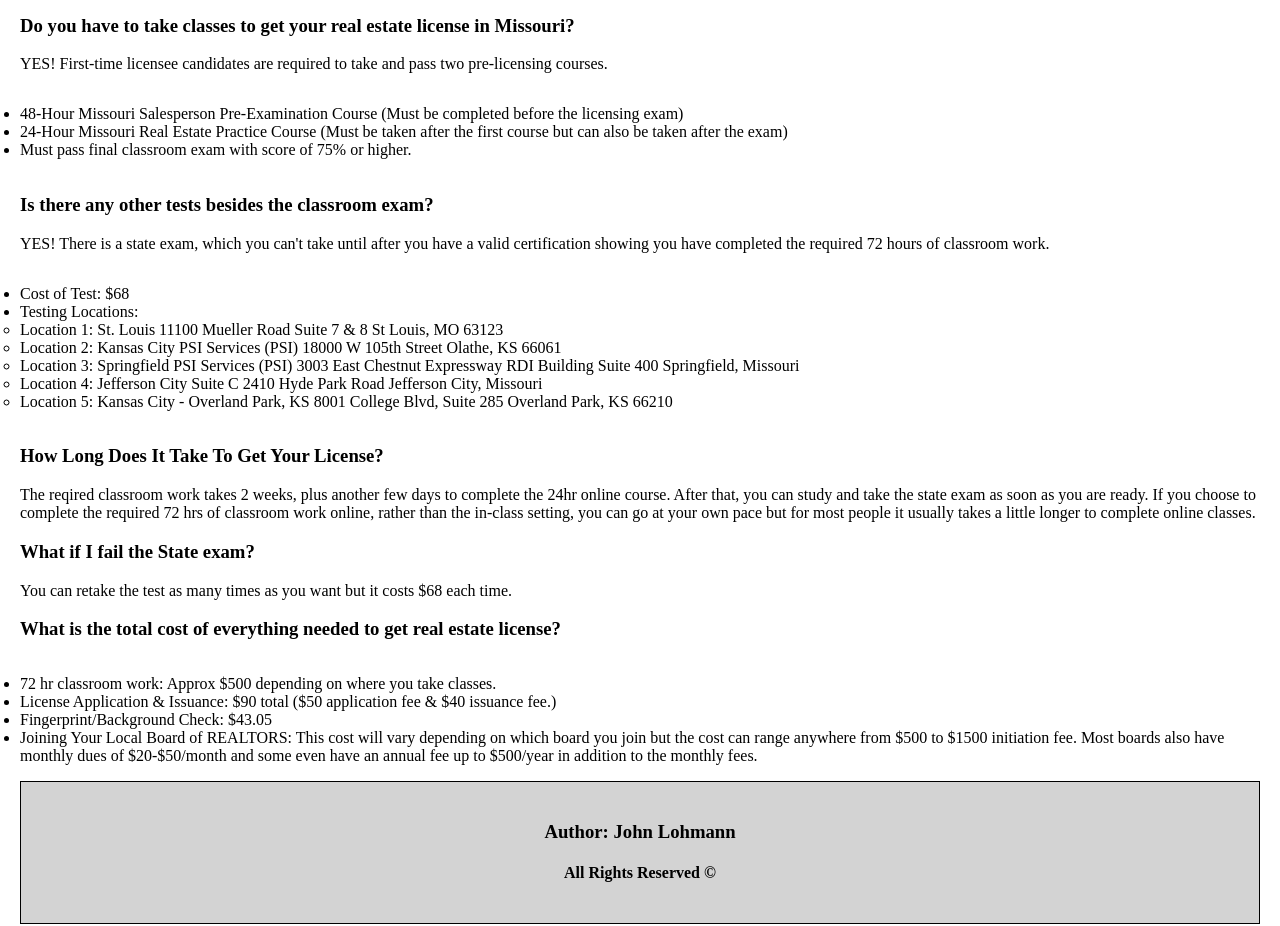
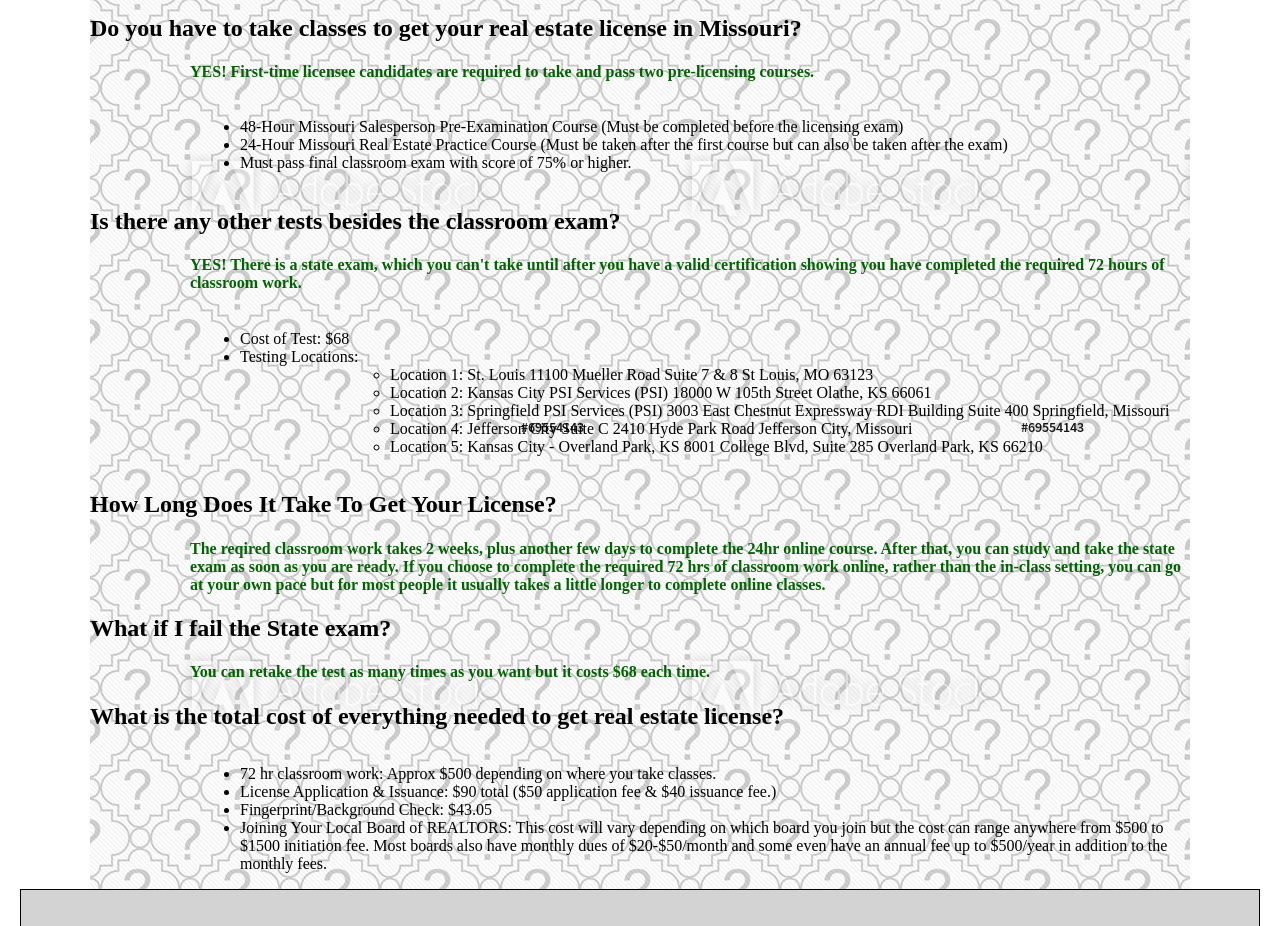
Before and after one commit to JWL1985/html-me-something, a plain HTML site: page faqs.html in a window 1280 px wide. Shown: the part 316-1242 px from the top of the page. Drawn offline with Linux system fonts and the light colour scheme.

Commit message:
NEW Final Draft html-me-something

```diff
--- a/faqs.html
+++ b/faqs.html
@@ -16,18 +16,22 @@
         </div>
         <div class= "faqs">
             <h1>Frequently Asked Questions</h1>
-            <h3>Do you have to take classes to get your real estate license in Missouri?</h3>
-                <p>
-                    YES! First-time licensee candidates are required to take and pass two pre-licensing courses.
+            <h2>Do you have to take classes to get your real estate license in Missouri?</h2>
+            <h4>
+                YES! First-time licensee candidates are required to take and pass two pre-licensing courses.
+            </h4>
+                <div>
                     <ul>
                         <li>48-Hour Missouri Salesperson Pre-Examination Course (Must be completed before the licensing exam)</li>
                         <li>24-Hour Missouri Real Estate Practice Course (Must be taken after the first course but can also be taken after the exam)</li>
                         <li>Must pass final classroom exam with score of 75% or higher. </li>
                     </ul>
-                </p>
-            <h3>Is there any other tests besides the classroom exam?</h3>
-                <p>
-                    YES! There is a state exam, which you can't take until after you have a valid certification showing you have completed the required 72 hours of classroom work.
+                </div>
+            <h2>Is there any other tests besides the classroom exam?</h2>
+            <h4>
+                YES! There is a state exam, which you can't take until after you have a valid certification showing you have completed the required 72 hours of classroom work.
+            </h4>
+                <div>
                     <ul>
                         <li>Cost of Test: $68</li>
                         <li>Testing Locations:</li>
@@ -54,18 +58,23 @@
                                     Overland Park, KS 66210</li>
                             </ul>
                     </ul>
-                </p>
-            <h3>How Long Does It Take To Get Your License?</h3>
-                <p>
+                </div>
+            <h2>How Long Does It Take To Get Your License?</h2>
+            <div>
+                <h4>
                     The reqired classroom work takes 2 weeks, plus another few days to complete the 24hr online course.  After that, you can study and take the state
                     exam as soon as you are ready.  If you choose to complete the required 72 hrs of classroom work online, rather than the in-class setting, you can go at
                     your own pace but for most people it usually takes a little longer to complete online classes.
-                </p>
-            <h3>What if I fail the State exam?</h3>
-                <p>
+                </h4>
+            </div>
+            <h2>What if I fail the State exam?</h2>
+            <div>
+                <h4>
                     You can retake the test as many times as you want but it costs $68 each time.
-                </p>
-            <h3>What is the total cost of everything needed to get real estate license?</h3>
+                </h4>
+            </div>
+            <h2>What is the total cost of everything needed to get real estate license?</h2>
+            <div>
                 <ul>
                     <li>72 hr classroom work: Approx $500 depending on where you take classes.</li>
                     <li>License Application & Issuance: $90 total ($50 application fee & $40 issuance fee.)</li>
@@ -73,6 +82,7 @@
                     <li>Joining Your Local Board of REALTORS: This cost will vary depending on which board you join but the cost can range anywhere from $500 to $1500 initiation fee.  Most boards also have monthly
                         dues of $20-$50/month and some even have an annual fee up to $500/year in addition to the monthly fees.</li>
                 </ul>
+            </div>
         </div>
         <footer class= "footer">
             <h3>Author: John Lohmann</h3>
--- a/style.css
+++ b/style.css
@@ -120,3 +120,21 @@ ul {
 .thanks {
     border-top: none;
 }
+
+.faqs {
+    margin-left: 70px;
+    margin-right: 70px;
+    background-image: url("images/question-mark-background.jpg");
+}
+
+.faqs div {
+}
+
+.faqs h4 {
+    margin-left: 100px;
+    color: darkgreen;
+}
+
+.faqs ul {
+    margin-left: 150px;
+}
```
Also changed, not shown: images/question-mark-background.jpg (added).
